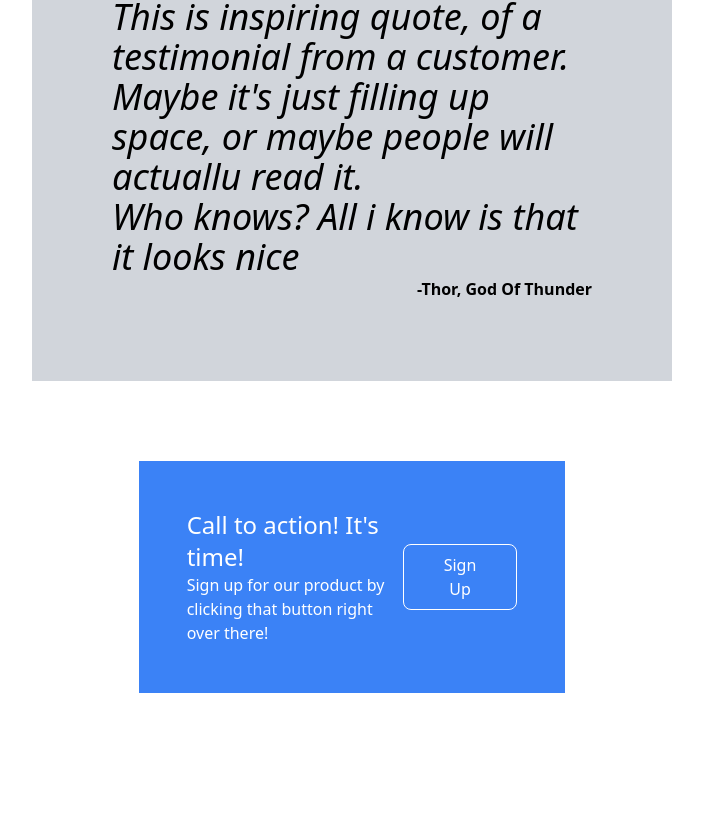
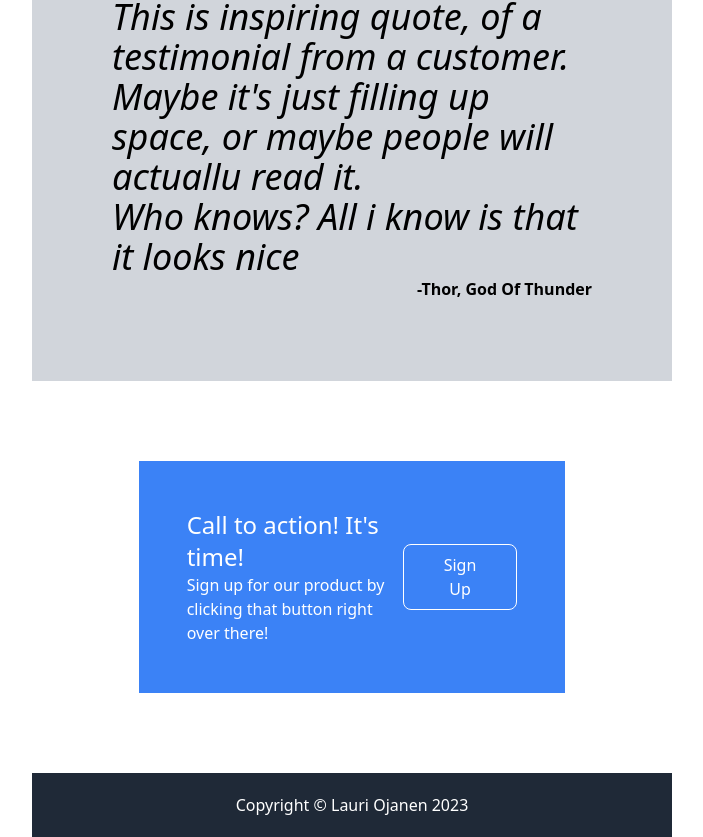
Before and after one commit to LauriOjanen/landing-page-react-vite, a React (Vite) app: page / in a window 1280 px wide. Shown: the part 903-1740 px from the top of the page, without its empty margins (288-991 px from the left). Before the commit the page ends 1676 px from the top, so only its background shows below. Built offline with nearby package versions, Linux system fonts and the light colour scheme.

Commit message:
Create footer
Footer created

```diff
--- a/src/components/Footer.jsx
+++ b/src/components/Footer.jsx
@@ -0,0 +1,13 @@
+import React from 'react'
+
+const Footer = () => {
+  return (
+    <div className='w-1/2 mx-auto p-5 bg-gray-800  flex flex-col items-center justify-center'>
+        <div className='text-white'>
+            <p>Copyright © Lauri Ojanen 2023 </p>
+        </div>
+    </div>
+  )
+}
+
+export default Footer
--- a/src/main.jsx
+++ b/src/main.jsx
@@ -7,6 +7,7 @@ import Main from './components/Main'
 import Card from './components/Card'
 import Testimonials from './components/Testimonials'
 import Contact from './components/Contact'
+import Footer from './components/Footer'
 
 ReactDOM.createRoot(document.getElementById('root')).render(
   <React.StrictMode>
@@ -15,5 +16,6 @@ ReactDOM.createRoot(document.getElementById('root')).render(
     <Card />
     <Testimonials />
     <Contact />
+    <Footer />
   </React.StrictMode>,
 )
```
